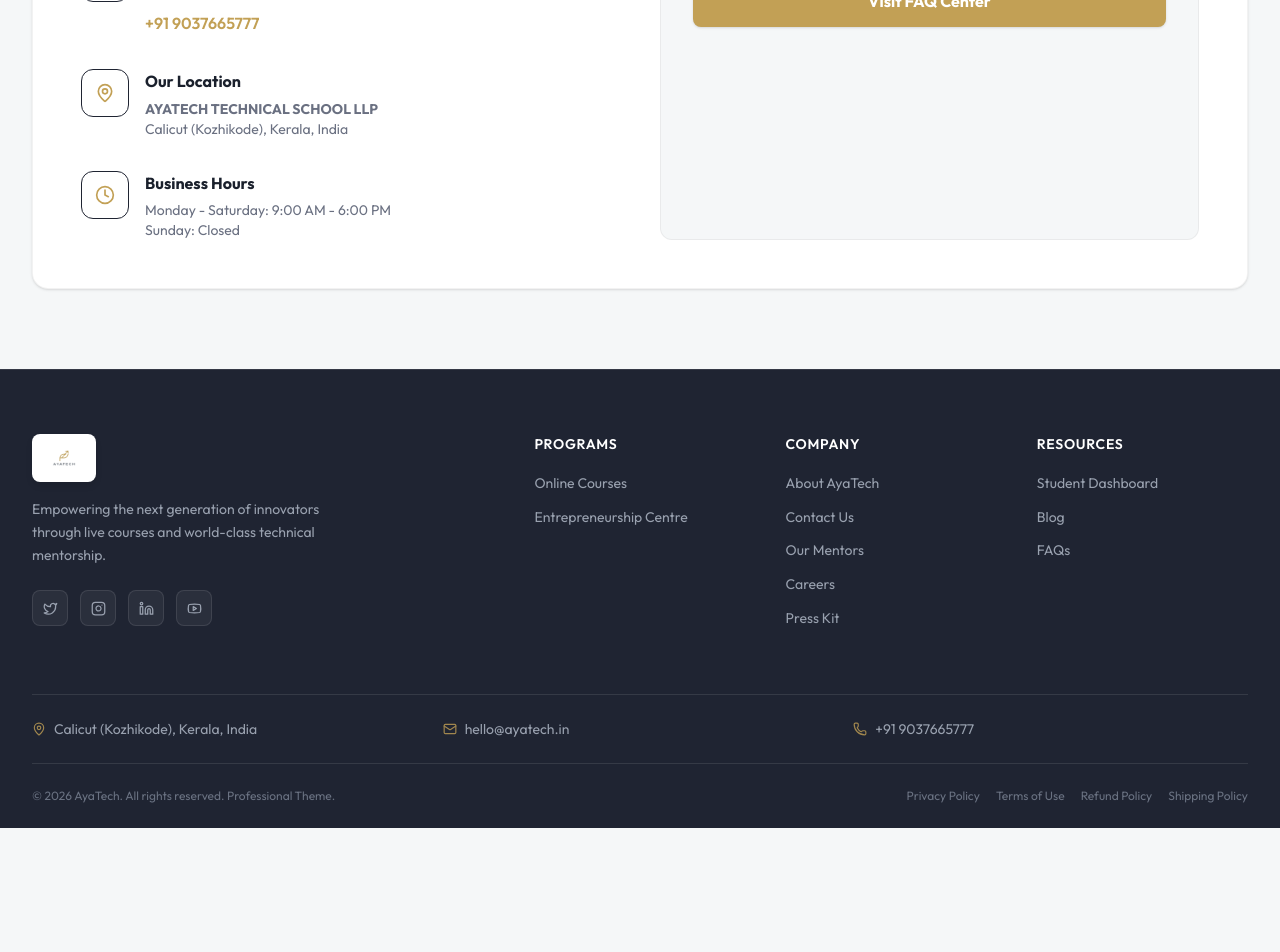
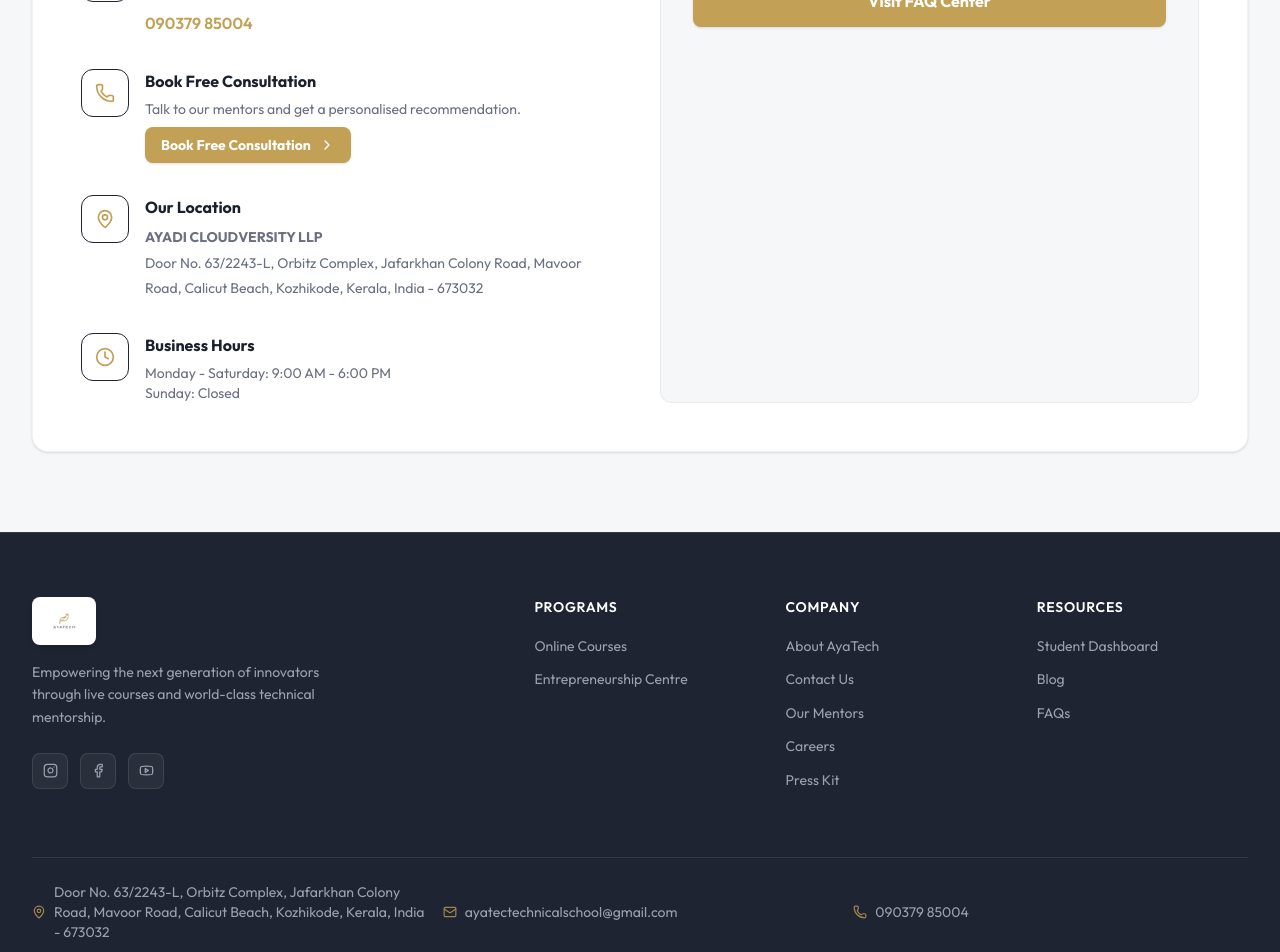
Before and after one commit to ITSXolved/ayatech-site, a Next.js app in the folder web/: page /contact in a window 1280 px wide. Shown: the part 520-1472 px from the top of the page. Before the commit the page ends 1348 px from the top, so only its background shows below. Built offline with nearby package versions, Linux system fonts and the light colour scheme.

Commit message:
Update branding, navigation, clickable links, and favicons

```diff
--- a/web/src/app/about/page.tsx
+++ b/web/src/app/about/page.tsx
@@ -143,7 +143,7 @@
                             </p>
                             <div className="flex items-center gap-2 text-sm" style={{ color: "rgba(255,255,255,0.9)" }}>
                                 <MapPin size={16} />
-                                Calicut (Kozhikode), Kerala, India
+                                Door No. 63/2243-L, Orbitz Complex, Jafarkhan Colony Road, Mavoor Road, Calicut Beach, Kozhikode, Kerala, India - 673032
                             </div>
                         </div>
                         <div className="shrink-0 grid grid-cols-2 gap-3">
--- a/web/src/app/contact/page.tsx
+++ b/web/src/app/contact/page.tsx
@@ -1,5 +1,5 @@
 import Link from "next/link";
-import { ArrowLeft, Mail, Phone, MapPin, Clock } from "lucide-react";
+import { ArrowLeft, Mail, Phone, MapPin, Clock, ChevronRight } from "lucide-react";
 
 export default function ContactUs() {
   return (
@@ -33,9 +33,29 @@
                 <div>
                   <h3 className="font-bold text-[#1a202c] mb-1">Call Us</h3>
                   <p className="text-sm text-[#6A7081] mb-2">Mon-Sat, 9:00 AM to 6:00 PM IST</p>
-                  <p className="text-[#c2a055] font-semibold">+91 9037665777</p>
+                  <a href="tel:09037985004" className="text-[#c2a055] font-semibold hover:underline">090379 85004</a>
                 </div>
               </div>
+
+              {/* New Consultation Section */}
+              <div className="flex items-start gap-4">
+                <div className="w-12 h-12 rounded-xl bg-rgba(194, 160, 85, 0.1) flex items-center justify-center shrink-0 border border-rgba(194,160,85,0.2)">
+                  <Phone className="text-[#c2a055]" size={20} /> {/* Reusing Phone icon, or could use a new one */}
+                </div>
+                <div>
+                  <h3 className="font-bold text-[#1a202c] mb-1">Book Free Consultation</h3>
+                  <p className="text-sm text-[#6A7081] mb-2">Talk to our mentors and get a personalised recommendation.</p>
+                  <a
+                      href="https://wa.me/919037985004"
+                      target="_blank"
+                      rel="noopener noreferrer"
+                      className="inline-flex items-center gap-2 py-2 px-4 bg-[#c2a055] text-white rounded-lg font-bold hover:bg-[#a68940] transition-colors shadow-sm text-sm"
+                  >
+                      Book Free Consultation <ChevronRight size={16} />
+                  </a>
+                </div>
+              </div>
+              {/* End New Consultation Section */}
 
               <div className="flex items-start gap-4">
                 <div className="w-12 h-12 rounded-xl bg-rgba(194, 160, 85, 0.1) flex items-center justify-center shrink-0 border border-rgba(194,160,85,0.2)">
@@ -43,10 +63,15 @@
                 </div>
                 <div>
                   <h3 className="font-bold text-[#1a202c] mb-1">Our Location</h3>
-                  <p className="text-sm text-[#6A7081]">
-                    <strong>AYATECH TECHNICAL SCHOOL LLP</strong><br />
-                    Calicut (Kozhikode), Kerala, India
-                  </p>
+                  <a
+                    href="https://maps.google.com/?q=Door No. 63/2243-L, Orbitz Complex, Jafarkhan Colony Road, Mavoor Road, Calicut Beach, Kozhikode, Kerala, India - 673032"
+                    target="_blank"
+                    rel="noopener noreferrer"
+                    className="text-sm text-[#6A7081] hover:text-[#c2a055] transition-colors"
+                  >
+                    <strong>AYADI CLOUDVERSITY LLP</strong><br />
+                    Door No. 63/2243-L, Orbitz Complex, Jafarkhan Colony Road, Mavoor Road, Calicut Beach, Kozhikode, Kerala, India - 673032
+                  </a>
                 </div>
               </div>
 
--- a/web/src/app/courses/page.tsx
+++ b/web/src/app/courses/page.tsx
@@ -191,7 +191,13 @@
                             Not sure which course to pick?
                         </h3>
                         <p style={{ color: "rgba(255,255,255,0.85)", marginBottom: "1.5rem", fontSize: "1.05rem" }}>Talk to our mentors and get a personalised recommendation.</p>
-                        <button className="btn-gold" style={{ backgroundColor: "#FFFFFF", color: C.primaryGold }}>Book Free Consultation <ChevronRight size={16} /></button>
+                        <a
+                            href="https://wa.me/919037985004"
+                            target="_blank"
+                            rel="noopener noreferrer"
+                        >
+                            <button className="btn-gold" style={{ backgroundColor: "#FFFFFF", color: C.primaryGold }}>Book Free Consultation <ChevronRight size={16} /></button>
+                        </a>
                     </div>
                 </div>
             </section>
--- a/web/src/app/layout.tsx
+++ b/web/src/app/layout.tsx
@@ -17,6 +17,11 @@
     "Kerala edtech",
     "Calicut",
   ],
+  icons: {
+    icon: "/logo_transparent.png",
+    shortcut: "/logo_transparent.png",
+    apple: "/logo_transparent.png",
+  },
   openGraph: {
     title: "AyaTech — Empowering Innovation. Building Futures.",
     description:
--- a/web/src/app/privacy-policy/page.tsx
+++ b/web/src/app/privacy-policy/page.tsx
@@ -77,8 +77,8 @@
                 If you have any questions about this Privacy Policy, please contact us at:
               </p>
               <p className="mt-2">
-                <strong>AYATECH TECHNICAL SCHOOL LLP</strong><br />
-                Calicut (Kozhikode), Kerala, India<br />
+                <strong>AYADI CLOUDVERSITY LLP</strong><br />
+                Door No. 63/2243-L, Orbitz Complex, Jafarkhan Colony Road, Mavoor Road, Calicut Beach, Kozhikode, Kerala, India - 673032<br />
                 Email: <Link href="mailto:ayatectechnicalschool@gmail.com" className="text-[#c2a055]">ayatectechnicalschool@gmail.com</Link>
               </p>
             </section>
--- a/web/src/app/refund-policy/page.tsx
+++ b/web/src/app/refund-policy/page.tsx
@@ -19,7 +19,7 @@
             <section>
               <h2 className="text-xl font-bold text-[#1a202c]">1. Introduction</h2>
               <p>
-                At AyaTech, we want to ensure that our students are satisfied with the educational experience we provide. This policy outlines our refund and cancellation procedures for all courses and programs offered through <Link href="https://ayatech.org" className="text-[#c2a055]">https://ayatech.org</Link>, operated by <strong>AYATECH TECHNICAL SCHOOL LLP</strong>.
+                At AyaTech, we want to ensure that our students are satisfied with the educational experience we provide. This policy outlines our refund and cancellation procedures for all courses and programs offered through <Link href="https://ayatech.org" className="text-[#c2a055]">https://ayatech.org</Link>, operated by <strong>AYADI CLOUDVERSITY LLP</strong>.
               </p>
             </section>
 
@@ -64,8 +64,8 @@
                 For any questions regarding our Refund and Cancellation Policy, please contact:
               </p>
               <p className="mt-2">
-                <strong>AYATECH TECHNICAL SCHOOL LLP</strong><br />
-                Address: Calicut (Kozhikode), Kerala, India<br />
+                <strong>AYADI CLOUDVERSITY LLP</strong><br />
+                Address: Door No. 63/2243-L, Orbitz Complex, Jafarkhan Colony Road, Mavoor Road, Calicut Beach, Kozhikode, Kerala, India - 673032<br />
                 Email: <Link href="mailto:ayatectechnicalschool@gmail.com" className="text-[#c2a055]">ayatectechnicalschool@gmail.com</Link>
               </p>
             </section>
--- a/web/src/app/shipping-policy/page.tsx
+++ b/web/src/app/shipping-policy/page.tsx
@@ -13,7 +13,8 @@
 
         <div className="bg-white rounded-2xl p-8 md:p-12 shadow-sm border border-black/5">
           <h1 className="font-display text-4xl font-bold text-[#1a202c] mb-4">Shipping and Delivery Policy</h1>
-          <p className="text-[#6A7081] mb-8">Last Updated: {lastUpdated}</p>
+          <p className="text-[#6A7081] mb-8">This Shipping & Delivery Policy is part of our Terms and Conditions ("Terms") and should be therefore read alongside our main Terms: <Link href="https://ayatech.org/terms-and-conditions" className="text-[#c2a055]">https://ayatech.org/terms-and-conditions</Link></p>
+          <p className="text-[#6A7081] mb-8">Please carefully review our Shipping & Delivery Policy when purchasing our products. This policy will apply to any order you place with us.</p>
 
           <div className="prose prose-slate max-w-none text-[#1f2937] space-y-6">
             <section>
@@ -54,13 +55,13 @@
             </section>
 
             <section>
-              <h2 className="text-xl font-bold text-[#1a202c]">5. Contact Us</h2>
+              <h2 className="text-xl font-bold text-[#1a202c]">HOW CAN YOU CONTACT US ABOUT THIS POLICY?</h2>
               <p>
-                If you haven't received your course access or physical kit within the specified timeline, please contact:
+                If you have any further questions or comments, you may contact us by:
               </p>
               <p className="mt-2">
-                <strong>AYATECH TECHNICAL SCHOOL LLP</strong><br />
-                Address: Calicut (Kozhikode), Kerala, India<br />
+                <strong>AYADI CLOUDVERSITY LLP</strong><br />
+                Address: Door No. 63/2243-L, Orbitz Complex, Jafarkhan Colony Road, Mavoor Road, Calicut Beach, Kozhikode, Kerala, India - 673032<br />
                 Email: <Link href="mailto:ayatectechnicalschool@gmail.com" className="text-[#c2a055]">ayatectechnicalschool@gmail.com</Link>
               </p>
             </section>
--- a/web/src/app/terms-and-conditions/page.tsx
+++ b/web/src/app/terms-and-conditions/page.tsx
@@ -17,9 +17,12 @@
 
           <div className="prose prose-slate max-w-none text-[#1f2937] space-y-6">
             <section>
-              <h2 className="text-xl font-bold text-[#1a202c]">1. Agreement to Terms</h2>
+              <h2 className="text-xl font-bold text-[#1a202c]">1. Introduction</h2>
               <p>
-                By accessing or using the AyaTech website (<Link href="https://ayatech.org" className="text-[#c2a055]">https://ayatech.org</Link>) and our services, you agree to be bound by these Terms and Conditions. Our services are operated by <strong>AYATECH TECHNICAL SCHOOL LLP</strong>. If you do not agree to these terms, please do not use our services.
+                Welcome to AyaTech! These Terms and Conditions govern your use of <Link href="https://ayatech.org" className="text-[#c2a055]">https://ayatech.org</Link> and all associated services, courses, and digital products provided by <strong>AYADI CLOUDVERSITY LLP</strong> (referred to as "AyaTech," "we," "us," or "our").
+              </p>
+              <p>
+                By enrolling in any of our courses or using our platform, you agree to comply with and be bound by these terms. If you disagree with any part of these terms, please do not use our services.
               </p>
             </section>
 
@@ -86,13 +89,13 @@
             </section>
 
             <section>
-              <h2 className="text-xl font-bold text-[#1a202c]">10. Contact Information</h2>
+              <h2 className="text-xl font-bold text-[#1a202c]">9. Contact Us</h2>
               <p>
-                For any questions regarding these Terms, please contact:
+                If you have any questions or concerns regarding these Terms and Conditions, please contact us at:
               </p>
               <p className="mt-2">
-                <strong>AYATECH TECHNICAL SCHOOL LLP</strong><br />
-                Address: Calicut (Kozhikode), Kerala, India<br />
+                <strong>AYADI CLOUDVERSITY LLP</strong><br />
+                Door No. 63/2243-L, Orbitz Complex, Jafarkhan Colony Road, Mavoor Road, Calicut Beach, Kozhikode, Kerala, India - 673032<br />
                 Email: <Link href="mailto:ayatectechnicalschool@gmail.com" className="text-[#c2a055]">ayatectechnicalschool@gmail.com</Link>
               </p>
             </section>
--- a/web/src/components/layout/Footer.tsx
+++ b/web/src/components/layout/Footer.tsx
@@ -8,6 +8,7 @@
     Instagram,
     Linkedin,
     Youtube,
+    Facebook,
 } from "lucide-react";
 
 const links = {
@@ -58,14 +59,17 @@
                         </p>
                         <div className="flex gap-3">
                             {[
-                                { Icon: Twitter, href: "#" },
-                                { Icon: Instagram, href: "#" },
-                                { Icon: Linkedin, href: "#" },
-                                { Icon: Youtube, href: "#" },
+                                { Icon: Instagram, href: "https://www.instagram.com/ayadicloudversity/?hl=en" },
+                                { Icon: Facebook, href: "https://www.facebook.com/people/Ayadi-Cloudversity/61573185167388/" },
+                                { Icon: Youtube, href: "https://www.youtube.com/channel/UCXbWhD_Cw4i7atIDJjGttaQ" },
+                                // { Icon: Twitter, href: "#" },
+                                // { Icon: Linkedin, href: "#" },
                             ].map(({ Icon, href }, i) => (
                                 <a
                                     key={i}
                                     href={href}
+                                    target="_blank"
+                                    rel="noopener noreferrer"
                                     className="w-9 h-9 rounded-lg bg-white/5 border border-white/10 flex items-center justify-center text-gray-400 hover:text-white hover:border-white/30 transition-all"
                                 >
                                     <Icon size={15} />
@@ -101,24 +105,28 @@
                     {[
                         {
                             Icon: MapPin,
-                            text: "Calicut (Kozhikode), Kerala, India",
+                            text: "Door No. 63/2243-L, Orbitz Complex, Jafarkhan Colony Road, Mavoor Road, Calicut Beach, Kozhikode, Kerala, India - 673032",
+                            href: "https://maps.google.com/?q=Door No. 63/2243-L, Orbitz Complex, Jafarkhan Colony Road, Mavoor Road, Calicut Beach, Kozhikode, Kerala, India - 673032"
                         },
                         {
                             Icon: Mail,
-                            text: "hello@ayatech.in",
+                            text: "ayatectechnicalschool@gmail.com",
+                            href: "mailto:ayatectechnicalschool@gmail.com"
                         },
                         {
                             Icon: Phone,
-                            text: "+91 9037665777",
+                            text: "090379 85004",
+                            href: "tel:09037985004"
                         },
-                    ].map(({ Icon, text }, i) => (
-                        <div
+                    ].map(({ Icon, text, href }, i) => (
+                        <a
                             key={i}
-                            className="flex items-center gap-2 text-gray-400 text-sm"
+                            href={href}
+                            className="flex items-center gap-2 text-gray-400 text-sm hover:text-white transition-colors"
                         >
                             <Icon size={14} className="shrink-0 text-gold-400 opacity-80" />
                             <span>{text}</span>
-                        </div>
+                        </a>
                     ))}
                 </div>
 
--- a/web/src/components/layout/NavBar.tsx
+++ b/web/src/components/layout/NavBar.tsx
@@ -22,6 +22,7 @@
 // { label: "About", href: "/about" },
 
 const navLinks: { label: string; href: string }[] = [
+    { label: "Home", href: "/" },
     { label: "Courses", href: "/courses" },
     // { label: "IGCSE School", href: "/igcse-school" },
     // { label: "Tinkering", href: "/tinkering" },
@@ -67,17 +68,17 @@
                     </Link>
 
                     {/* Right side nav + CTA */}
-                    <div style={{ display: "flex", alignItems: "center", gap: "2.5rem" }} className="hidden-mobile">
-                        <div style={{ display: "flex", alignItems: "center", gap: "2rem" }}>
+                    <div style={{ display: "flex", alignItems: "center", gap: "2rem" }} className="hidden-mobile">
+                        <div style={{ display: "flex", alignItems: "center", gap: "1.5rem" }}>
                             {navLinks.map(link => (
-                                <Link key={link.href} href={link.href} className="nav-link" style={{ color: C.textMuted }}>
+                                <Link key={link.href} href={link.href} className="nav-link" style={{ color: C.textMuted, fontSize: "0.95rem", fontWeight: 500 }}>
                                     {link.label}
                                 </Link>
                             ))}
                         </div>
                         <Link href="/apply">
-                            <button className="btn-gold" style={{ padding: "0.6rem 1.4rem", fontSize: "0.82rem", letterSpacing: "0.06em", background: "linear-gradient(135deg, #c2a055 0%, #a68940 100%)", color: "#FFFFFF", borderRadius: "8px", border: "none" }}>
-                                Apply Now <ChevronRight size={14} />
+                            <button className="btn-gold" style={{ padding: "0.6rem 1.5rem", fontSize: "0.9rem", fontWeight: 600, backgroundColor: "#c2a055", color: "#FFFFFF", borderRadius: "8px", border: "none", cursor: "pointer" }}>
+                                Apply Now
                             </button>
                         </Link>
                     </div>
```
Also changed, not shown: web/src/app/page.tsx (+16 -25 lines).
